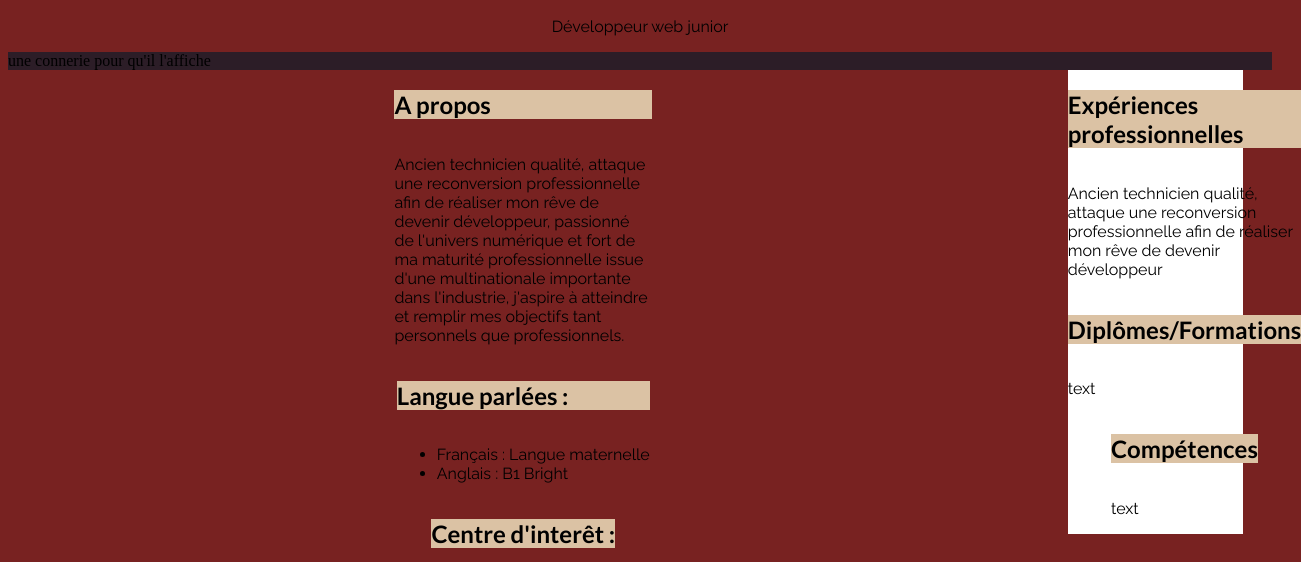
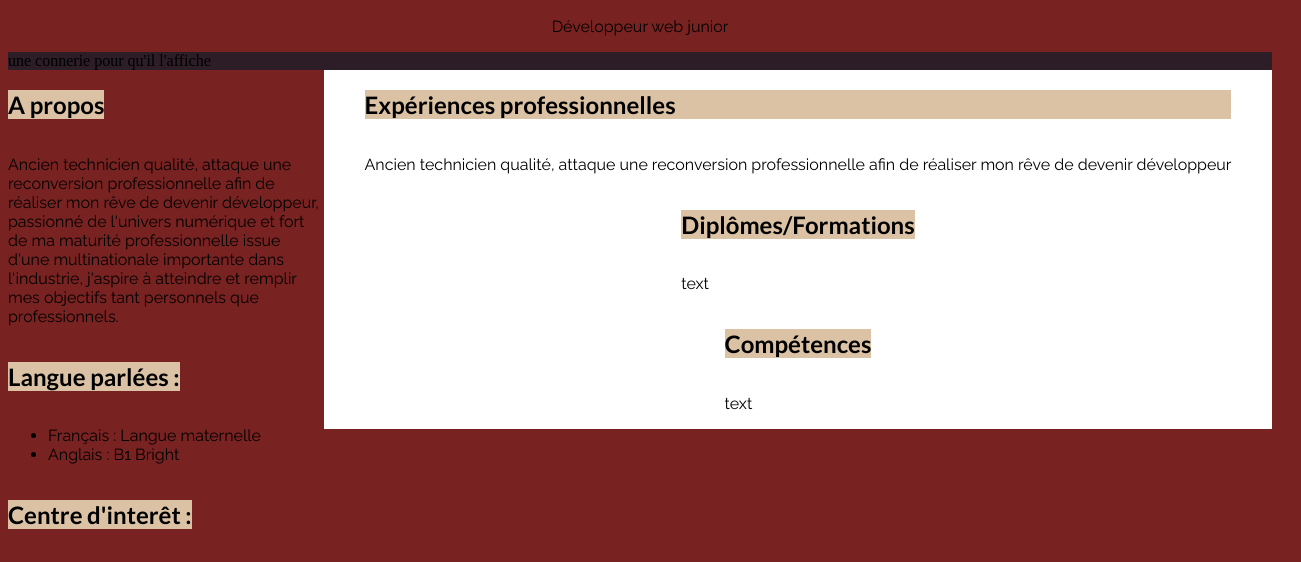
Before and after one commit to Odamus/Devoir-CEF-CV, a plain HTML site: page index.html in a window 1280 px wide. Shown: the part 212-774 px from the top of the page, 1301 px wide, since content can reach past the window. Drawn offline with Linux system fonts and the light colour scheme.

Commit message:
Add flexbox

```diff
--- a/assets/css/background.css
+++ b/assets/css/background.css
@@ -8,3 +8,13 @@ h2 {
     width: cover;
     height: cover;
 }
+
+section{
+    background-color: #782221;
+    width: 25%;
+}
+
+#deux{
+    width: 75%;
+    background-color: white;
+}
--- a/assets/css/flexbox.css
+++ b/assets/css/flexbox.css
@@ -12,6 +12,7 @@ section{
     justify-content: flex-start;
     align-items: flex-start;
     float: left;
+    background-color: #782221;
 }
 
 #deux{
@@ -19,7 +20,6 @@ section{
     flex-direction: column;
     justify-content: flex-start;
     align-items: flex-start;
-    flex-basis: 180px;
 }
 
 div{
--- a/index.html
+++ b/index.html
@@ -24,36 +24,27 @@
 
     <main>
         <section>
-        <div class="Maxlarger">
-            <div style="width:25%; background-color: #782221;">
-                <div>
             <h2>A propos</h2>
                 <p>Ancien technicien qualité, attaque une reconversion professionnelle afin de réaliser mon rêve de devenir développeur,
                 passionné de l'univers numérique et fort de ma maturité professionnelle issue d'une multinationale importante dans l'industrie,
                 j'aspire à atteindre et remplir mes objectifs tant personnels que professionnels. </p>
-                </div>
 
-                <div>
+
             <h2>Langue parlées :</h2>
                 <ul>
                     <li>Français : Langue maternelle</li>
                     <li>Anglais : B1 Bright</li>
                 </ul>
-                </div>
 
-                <div>
             <h2>Centre d'interêt :</h2>
                 <ul>
                     <li>Danse</li>
                     <li>Cinéma</li>
                     <li>Musique</li>
                 </ul>
-                </div>
-            </div>
         </section>
 
         <section id="deux">
-        <div style="width:75%; background-color: white">
             <div>
                 <div>
                     <h2>Expériences professionnelles</h2>
```
Lines whose indentation alone changed are shown as unchanged.
